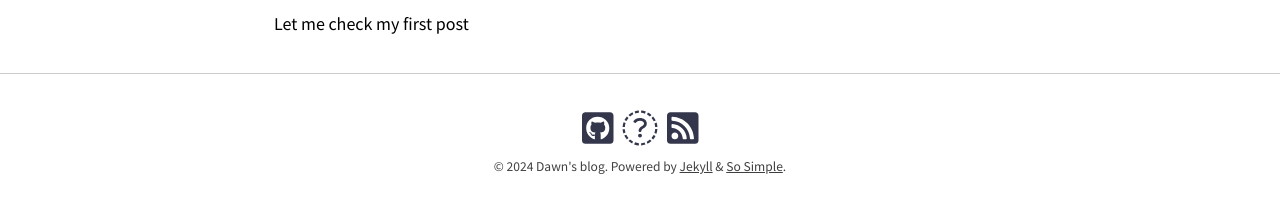
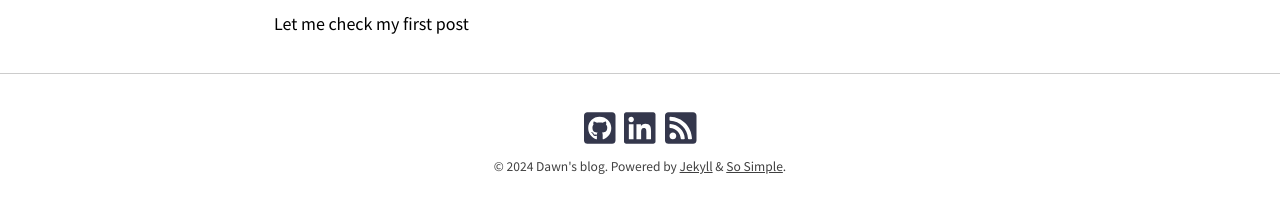
Before and after one commit to dongdongju96/dongdongju96.github.io, a Jekyll site: the page built from index.html, in a window 1280 px wide. Shown: the part 561-774 px from the top of the page. Built offline with Jekyll 4.4.1, drawn with Linux system fonts in a browser that asks for light colours; nearby versions of some CDN libraries; the list of posts is cut into pages by our own code.

Commit message:
Modify fab icon

```diff
--- a/_config.yml
+++ b/_config.yml
@@ -102,7 +102,7 @@ author:
   links:
     - title: LinkedIn
       url: https://www.linkedin.com/in/dongju-lee-4465ab25b/
-      icon: fab fa-linkedin-square
+      icon: fab fa-linkedin
 
 # Footer Links
 footer_links:
@@ -111,7 +111,7 @@ footer_links:
     icon: fab fa-github-square
   - title: LinkedIn
     url: https://www.linkedin.com/in/dongju-lee-4465ab25b/
-    icon: fab fa-linkedin-square
+    icon: fab fa-linkedin
   - title: Feed
     url: atom.xml
     icon: fas fa-rss-square
```
